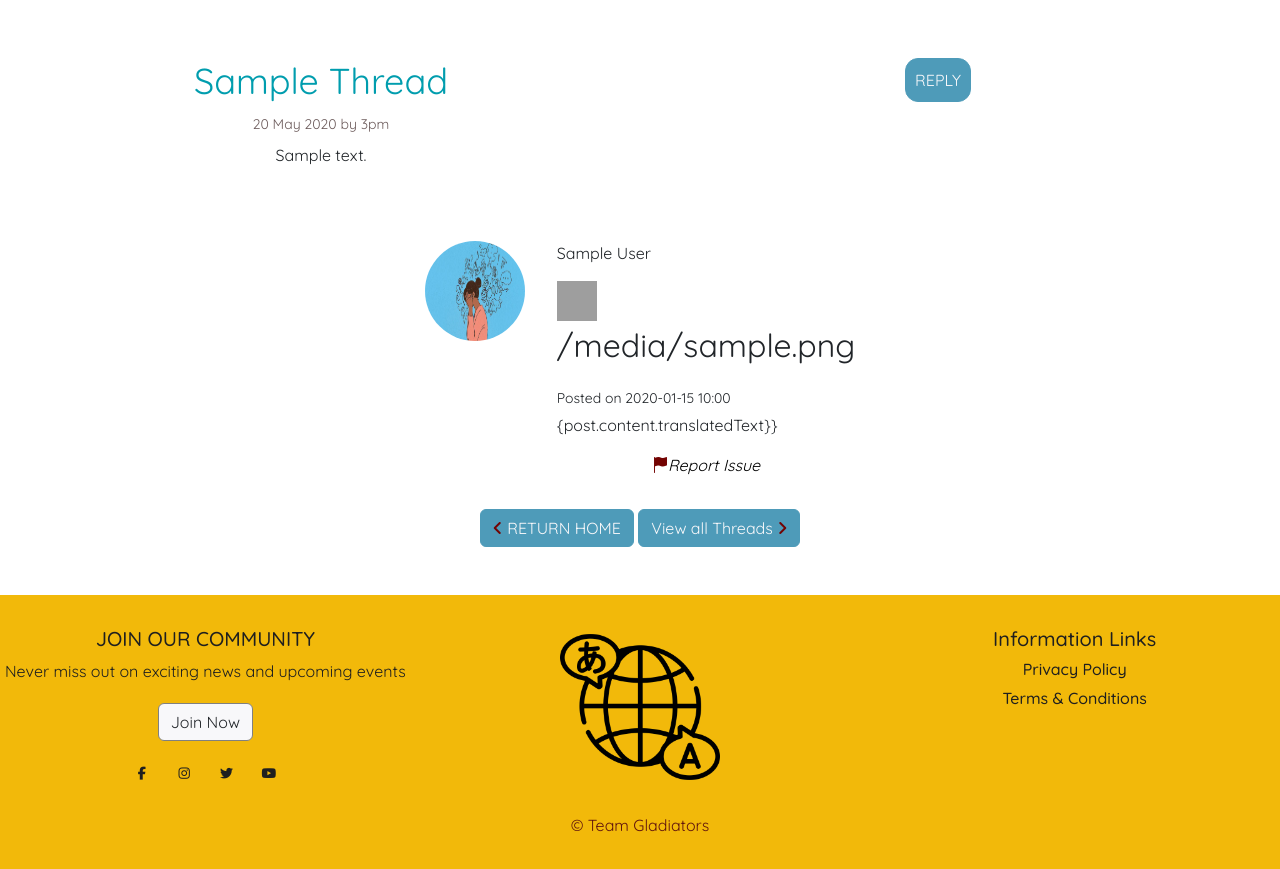
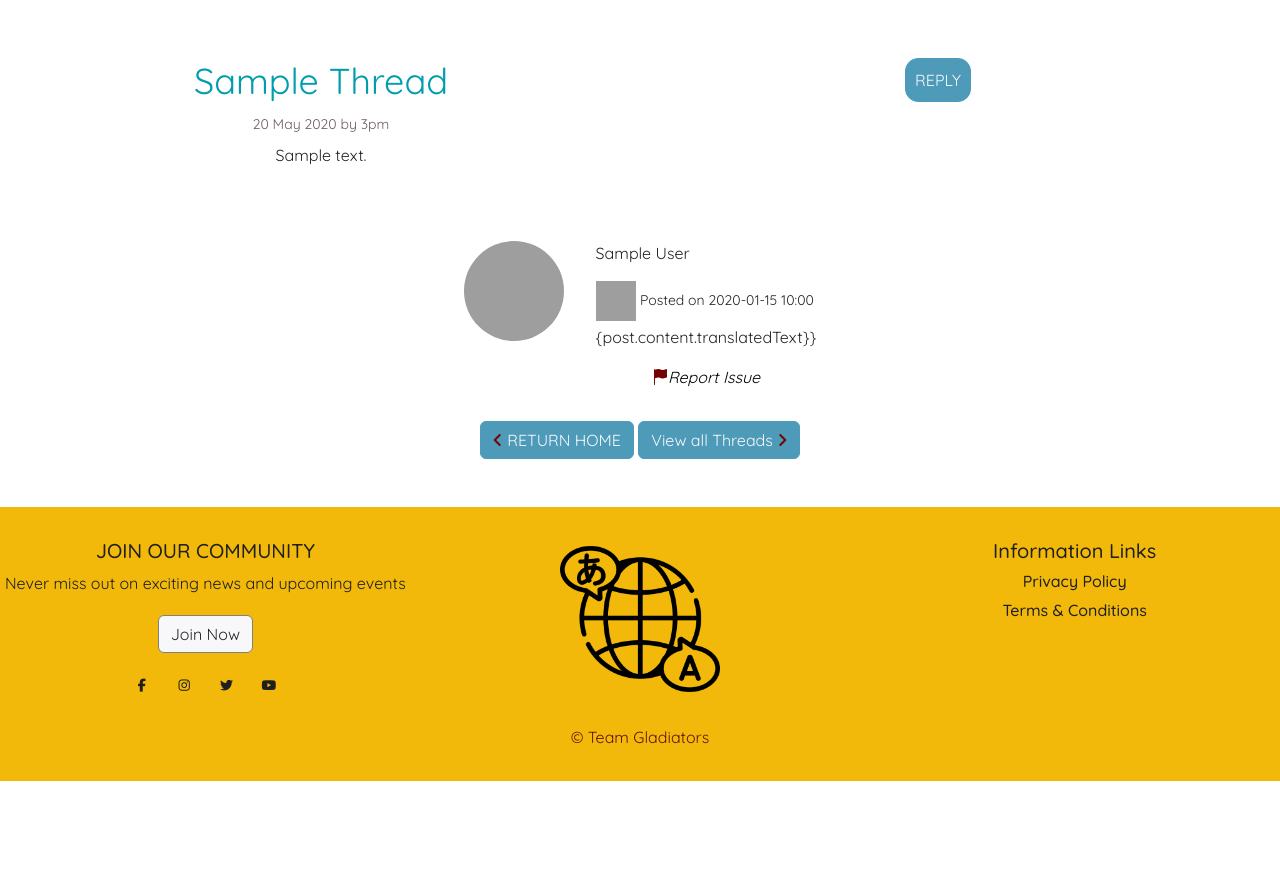
Before and after one commit to andrewdempsey2018/Found-In-Translation, a Flask app: page /thread in a window 1280 px wide. Shown: the part 86-955 px from the top of the page. After the commit the page ends 867 px from the top, so only its background shows below. Run offline with Flask 2, Linux system fonts and the light colour scheme; the visitor is signed in with stand-in values (Sample User, id 1); a database or web service that is not in the repository returns one stand-in record (values such as "Sample title"); some libraries are stand-ins or nearby versions; grey boxes are pictures that could not be loaded.

Commit message:
Add(thread.html): user avatar with posts

```diff
--- a/templates/thread.html
+++ b/templates/thread.html
@@ -57,12 +57,11 @@
             <div class="col-12  single-thread-space">
                 <div class="post-media">
                     <div class="d-sm-block">
-                        <img src="{{url_for('static',filename='images/anxiety.jpeg')}}"  class="rounded-circle mr-3" height="100" width="100">
+                        <img src="https://imgur.com/{{ post.avatar }}.png"  class="rounded-circle mr-3" height="100" width="100">
                     </div>
                     <div class="post-media-body">
                        <p>{{post.author}}</p>
-                       <img id="symbol" src="https://unpkg.com/language-icons/icons/{{post.lang}}.svg" width="40" height="40" alt="">
-                       <p class="fs-2">{{ post.avatar }}</p>
+                       <img id="symbol" src="https://unpkg.com/language-icons/icons/{{ post.lang }}.svg" width="40" height="40" alt="">
                        <small>Posted on
                             {% if post.posted_on %}
                                 {{ post.posted_on.strftime('%Y-%m-%d %H:%M') }}
```
